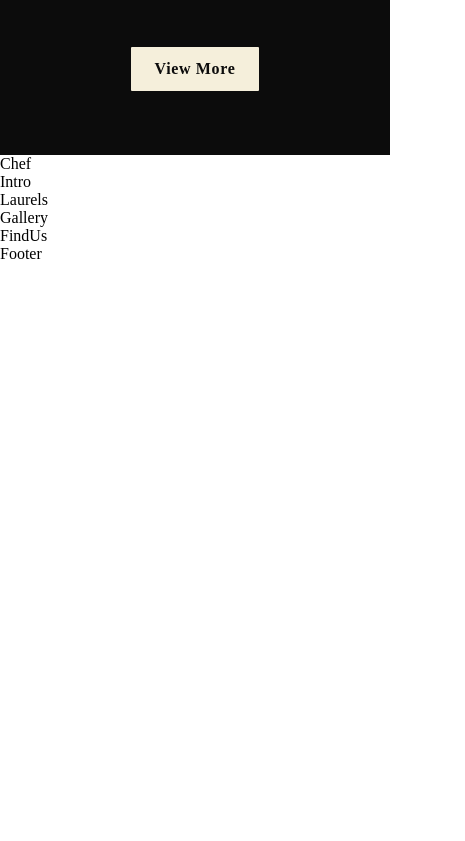
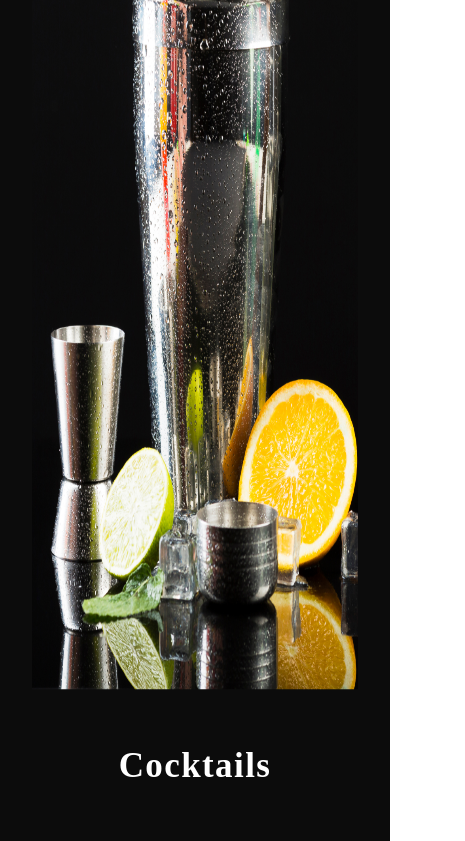
Before and after one commit to Albiona19/restaurant-react-app, a React (Create React App) app: page / in a window 390 px wide. Shown: the part 4948-5789 px from the top of the page, 465 px wide, since content can reach past the window. Before the commit the page ends 5211 px from the top, so only its background shows below. Built offline with nearby package versions, Linux system fonts and the light colour scheme; a web font is replaced by a local one.

Commit message:
media sreen for special menu

```diff
--- a/src/container/Menu/SpecialMenu.css
+++ b/src/container/Menu/SpecialMenu.css
@@ -44,3 +44,41 @@
     width: 100%;
     margin: 2rem 0;
 }
+
+@media screen and (max-width:2000px) {
+    .app__specialMenu-menu_img{
+        width: 650px;
+    }
+    .app__specialMenu-menu_img img{
+        height: 920px;
+    }
+}
+
+
+
+@media screen and (max-width:1150px) {
+    .app__specialMenu-menu{
+        flex-direction: column;
+        align-items: center;
+        width: 100%;
+    }
+    .app__specialMenu-menu{
+            flex-direction: column;
+            align-items: center;
+            width: 100%;
+        }
+        .app__specialMenu-menu_img{
+            margin: 3rem 0;
+        }
+}
+
+@media screen and (max-width:650px) {
+    .app__specialMenu-menu_img{
+        width: 100%;
+    }
+    .app__specialMenu_menu_heading{
+        font-size: 35px;
+        line-height: 48.5px;
+    }
+
+}
```
Also changed, not shown: src/components/Menuitem/MenuItem.jsx (+5 -2 lines).
